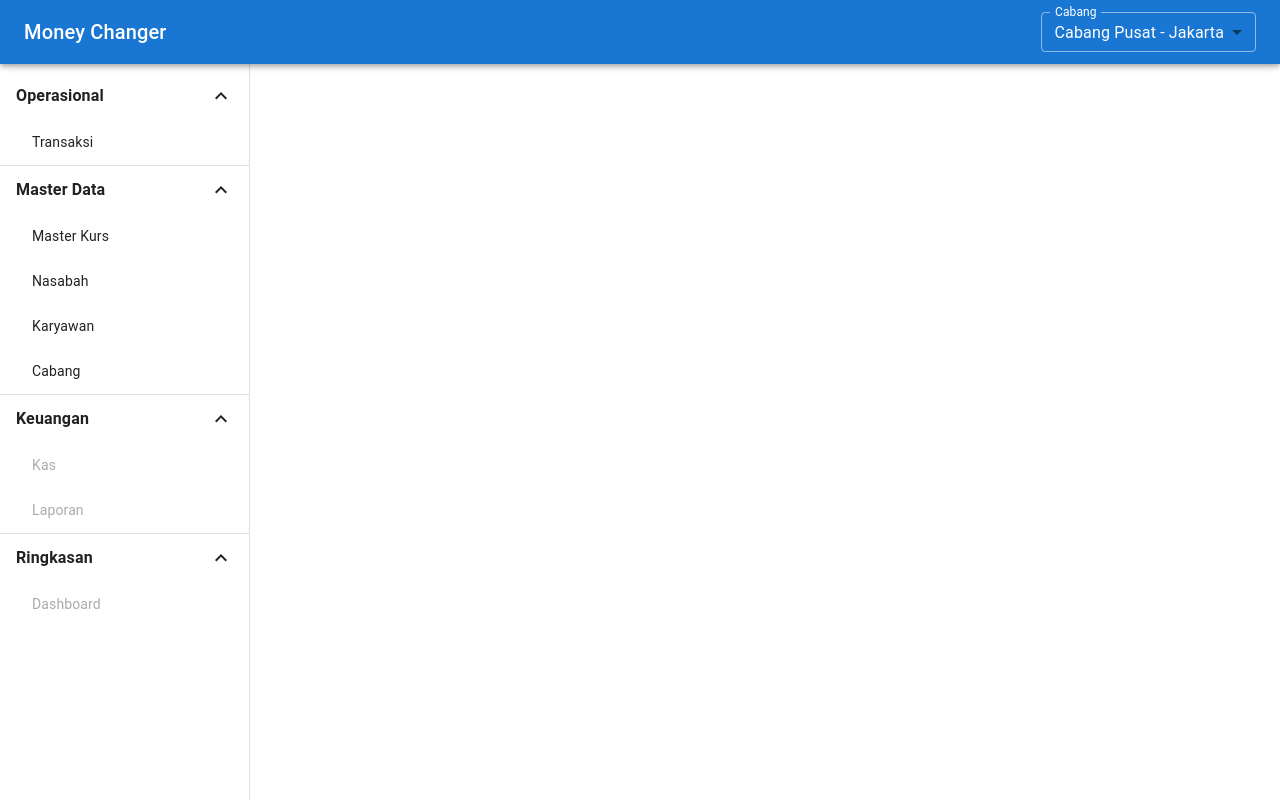
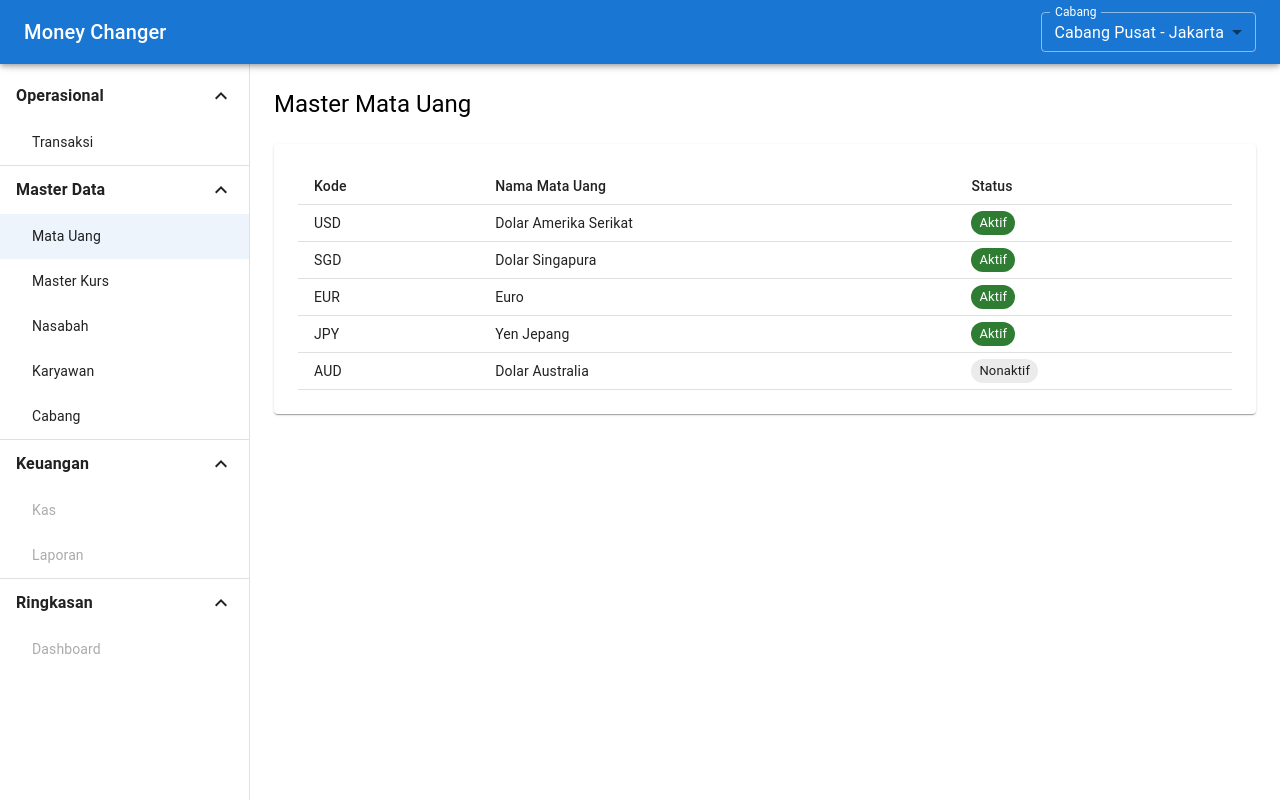
Before and after one commit to Christopherwijaya08/money_changer_frontend, a React (Vite) app: page /currencies in a window 1280 px wide. Built offline with nearby package versions, Linux system fonts and the light colour scheme.

Commit message:
feat: add Master Mata Uang currency list page
Read-only list of currency master data (code, name, active status)
with mock data. Add/edit form and active-toggle come in follow-up
tasks; this covers the list view.

```diff
--- a/src/App.jsx
+++ b/src/App.jsx
@@ -1,6 +1,7 @@
 import { Route, Routes } from 'react-router-dom'
 import AppShell from './components/AppShell'
 import TransactionPage from './pages/TransactionPage'
+import CurrencyPage from './pages/CurrencyPage'
 import ExchangeRatePage from './pages/ExchangeRatePage'
 import CustomerPage from './pages/CustomerPage'
 import ThresholdSettingsPage from './pages/ThresholdSettingsPage'
@@ -14,6 +15,7 @@ function App() {
       <AppShell>
         <Routes>
           <Route path="/" element={<TransactionPage />} />
+          <Route path="/currencies" element={<CurrencyPage />} />
           <Route path="/exchange-rates" element={<ExchangeRatePage />} />
           <Route path="/customers" element={<CustomerPage />} />
           <Route path="/customers/threshold" element={<ThresholdSettingsPage />} />
--- a/src/components/AppShell.jsx
+++ b/src/components/AppShell.jsx
@@ -25,6 +25,7 @@ const menuGroups = [
   {
     title: 'Master Data',
     items: [
+      { label: 'Mata Uang', path: '/currencies', active: true },
       { label: 'Master Kurs', path: '/exchange-rates', active: true },
       { label: 'Nasabah', path: '/customers', active: true },
       { label: 'Karyawan', path: '/employees', active: true },
--- a/src/mocks/data.js
+++ b/src/mocks/data.js
@@ -1,9 +1,9 @@
 export const currencies = [
-  { id: 1, code: 'USD', rateBuy: 15750, rateSell: 15850, updatedAt: '2026-08-16 08:00', updatedBy: 'Admin' },
-  { id: 2, code: 'SGD', rateBuy: 11600, rateSell: 11750, updatedAt: '2026-08-16 08:00', updatedBy: 'Admin' },
-  { id: 3, code: 'EUR', rateBuy: 16900, rateSell: 17100, updatedAt: '2026-08-15 08:00', updatedBy: 'Owner' },
-  { id: 4, code: 'JPY', rateBuy: 103, rateSell: 106, updatedAt: '2026-08-15 08:00', updatedBy: 'Owner' },
-  { id: 5, code: 'AUD', rateBuy: 10200, rateSell: 10400, updatedAt: '2026-08-14 08:00', updatedBy: 'Admin' },
+  { id: 1, code: 'USD', name: 'Dolar Amerika Serikat', isActive: true, rateBuy: 15750, rateSell: 15850, updatedAt: '2026-08-16 08:00', updatedBy: 'Admin' },
+  { id: 2, code: 'SGD', name: 'Dolar Singapura', isActive: true, rateBuy: 11600, rateSell: 11750, updatedAt: '2026-08-16 08:00', updatedBy: 'Admin' },
+  { id: 3, code: 'EUR', name: 'Euro', isActive: true, rateBuy: 16900, rateSell: 17100, updatedAt: '2026-08-15 08:00', updatedBy: 'Owner' },
+  { id: 4, code: 'JPY', name: 'Yen Jepang', isActive: true, rateBuy: 103, rateSell: 106, updatedAt: '2026-08-15 08:00', updatedBy: 'Owner' },
+  { id: 5, code: 'AUD', name: 'Dolar Australia', isActive: false, rateBuy: 10200, rateSell: 10400, updatedAt: '2026-08-14 08:00', updatedBy: 'Admin' },
 ]
 
 export const exchangeRateHistory = [
--- /dev/null
+++ b/src/pages/CurrencyPage.jsx
@@ -0,0 +1,49 @@
+import Paper from '@mui/material/Paper'
+import Typography from '@mui/material/Typography'
+import Table from '@mui/material/Table'
+import TableHead from '@mui/material/TableHead'
+import TableBody from '@mui/material/TableBody'
+import TableRow from '@mui/material/TableRow'
+import TableCell from '@mui/material/TableCell'
+import TableContainer from '@mui/material/TableContainer'
+import Chip from '@mui/material/Chip'
+import { currencies } from '../mocks/data'
+
+export default function CurrencyPage() {
+  return (
+    <div className="flex flex-col gap-6">
+      <Typography variant="h5" component="h1" className="font-medium">
+        Master Mata Uang
+      </Typography>
+
+      <Paper className="p-6">
+        <TableContainer>
+          <Table size="small">
+            <TableHead>
+              <TableRow>
+                <TableCell>Kode</TableCell>
+                <TableCell>Nama Mata Uang</TableCell>
+                <TableCell>Status</TableCell>
+              </TableRow>
+            </TableHead>
+            <TableBody>
+              {currencies.map((c) => (
+                <TableRow key={c.id} hover>
+                  <TableCell>{c.code}</TableCell>
+                  <TableCell>{c.name}</TableCell>
+                  <TableCell>
+                    <Chip
+                      label={c.isActive ? 'Aktif' : 'Nonaktif'}
+                      color={c.isActive ? 'success' : 'default'}
+                      size="small"
+                    />
+                  </TableCell>
+                </TableRow>
+              ))}
+            </TableBody>
+          </Table>
+        </TableContainer>
+      </Paper>
+    </div>
+  )
+}
```
